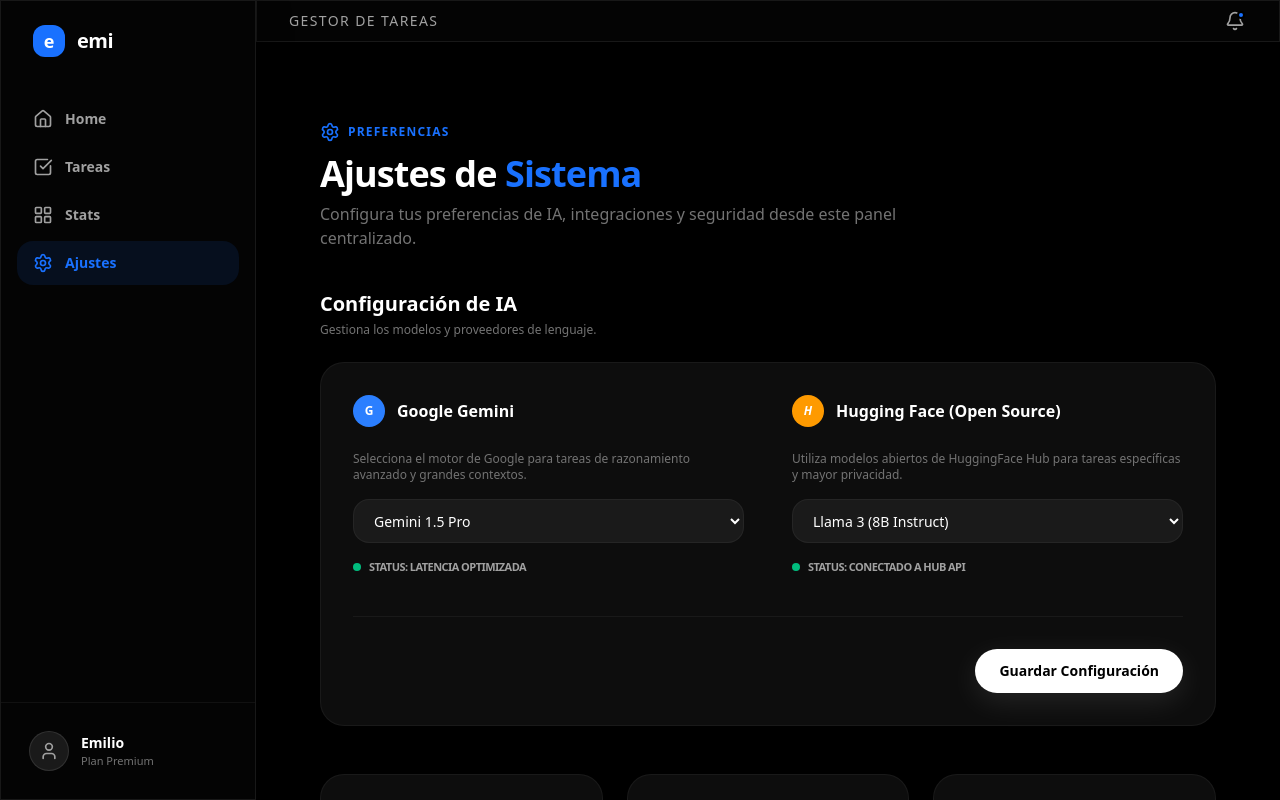
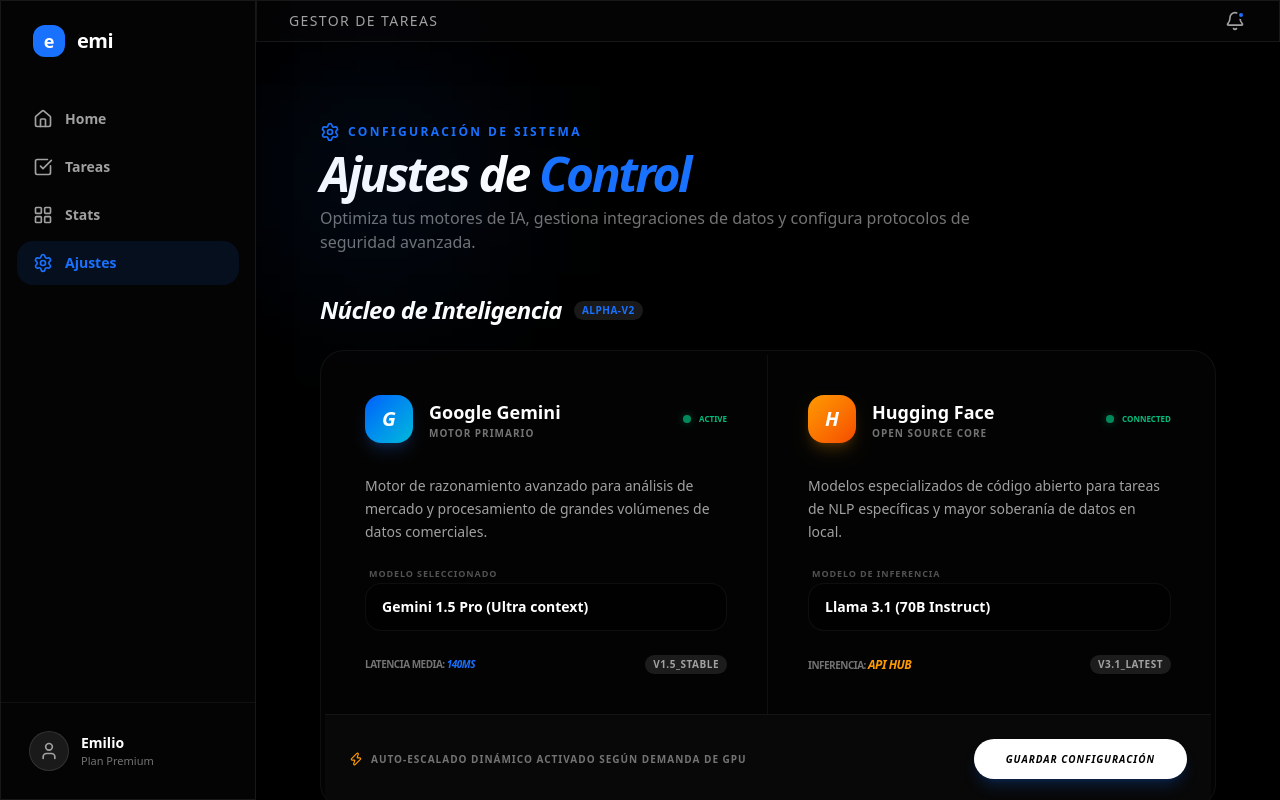
Before and after one commit to EmilioJimenezMartin/emi-gestor-de-tareas, a Next.js app in the folder apps/web/: page /ajustes in a window 1280 px wide. Built offline with nearby package versions, Linux system fonts and the light colour scheme.

Commit message:
Mejora de estilos en configuracion

```diff
--- a/apps/web/src/app/ajustes/page.tsx
+++ b/apps/web/src/app/ajustes/page.tsx
@@ -1,115 +1,219 @@
+"use client";
+
 import { Card } from "@/components/ui/card";
 import { Button } from "@/components/ui/button";
-import { BrainCircuit, Settings, Shield, Bell, Database } from "lucide-react";
+import {
+    BrainCircuit,
+    Settings,
+    Shield,
+    Bell,
+    Database,
+    Sparkles,
+    Zap,
+    Cpu,
+    Lock,
+    Globe,
+    BellRing
+} from "lucide-react";
+import { Badge } from "@/components/ui/badge";
 
 export default function AjustesPage() {
     return (
         <div className="mx-auto max-w-7xl px-4 sm:px-6 lg:px-8 py-8 sm:py-12 space-y-10 animate-in fade-in duration-700">
             {/* Header */}
-            <header className="flex flex-col gap-2">
+            <header className="flex flex-col gap-6 relative">
+                <div className="absolute -left-10 -top-10 w-48 h-48 bg-primary/10 blur-[80px] pointer-events-none" />
+                <div className="flex flex-col gap-2">
                     <div className="flex items-center gap-2 text-primary">
-                    <Settings size={16} className="sm:size-5" />
-                    <span className="text-[10px] sm:text-xs font-bold uppercase tracking-widest">Preferencias</span>
+                        <Settings size={18} className="sm:size-5" />
+                        <span className="text-[10px] sm:text-xs font-black uppercase tracking-[0.2em]">Configuración de Sistema</span>
                     </div>
-                <h1 className="text-3xl sm:text-4xl font-bold tracking-tight text-white mt-1">
-                    Ajustes de <span className="text-primary">Sistema</span>
+                    <h1 className="text-4xl sm:text-5xl font-black tracking-tighter text-white italic">
+                        Ajustes de <span className="text-primary italic">Control</span>
                     </h1>
-                <p className="text-sm sm:text-base text-neutral-500 max-w-2xl">
-                    Configura tus preferencias de IA, integraciones y seguridad desde este panel centralizado.
+                    <p className="text-sm sm:text-base text-neutral-500 max-w-2xl font-medium">
+                        Optimiza tus motores de IA, gestiona integraciones de datos y configura protocolos de seguridad avanzada.
                     </p>
+                </div>
             </header>
 
             <div className="space-y-12">
                 {/* IA Configuration Section */}
                 <section className="space-y-6">
                     <div className="flex items-center justify-between">
-                        <div>
-                            <h2 className="text-xl font-bold text-white">Configuración de IA</h2>
-                            <p className="text-xs text-neutral-500 mt-1">Gestiona los modelos y proveedores de lenguaje.</p>
+                        <div className="flex items-center gap-3">
+                            <h2 className="text-2xl font-bold text-white tracking-tight italic">Núcleo de Inteligencia</h2>
+                            <Badge variant="neutral" className="text-[8px] font-black uppercase bg-primary/10 text-primary border-primary/20">ALPHA-v2</Badge>
                         </div>
                     </div>
 
-                    <Card variant="outline" className="p-4 sm:p-8">
-                        <div className="grid grid-cols-1 lg:grid-cols-2 gap-8 lg:gap-12">
-                            <div className="space-y-6">
-                                <div className="flex items-center gap-3">
-                                    <div className="w-8 h-8 rounded-full bg-blue-500 flex items-center justify-center text-white font-bold text-xs">G</div>
-                                    <h3 className="font-bold">Google Gemini</h3>
+                    <Card variant="outline" className="relative overflow-hidden p-1 sm:p-1 border-white/5 bg-white/[0.01]">
+                        <div className="grid grid-cols-1 lg:grid-cols-2">
+                            {/* Gemini Provider */}
+                            <div className="p-8 sm:p-10 border-b lg:border-b-0 lg:border-r border-white/5 space-y-8 group relative transition-all duration-500 hover:bg-white/[0.01]">
+                                <div className="absolute -left-10 -top-10 w-32 h-32 bg-blue-600/5 blur-[50px] opacity-0 group-hover:opacity-100 transition-opacity" />
+                                <div className="flex items-center justify-between">
+                                    <div className="flex items-center gap-4">
+                                        <div className="w-12 h-12 rounded-2xl bg-gradient-to-br from-blue-600 to-cyan-500 flex items-center justify-center text-white shadow-lg shadow-blue-500/20">
+                                            <span className="font-black text-xl italic">G</span>
                                         </div>
+                                        <div>
+                                            <h3 className="font-black text-lg text-white">Google Gemini</h3>
+                                            <p className="text-[10px] text-neutral-500 font-black uppercase tracking-widest">Motor Primario</p>
+                                        </div>
+                                    </div>
+                                    <div className="flex items-center gap-2">
+                                        <div className="w-2 h-2 rounded-full bg-emerald-500 shadow-[0_0_8px_rgba(16,185,129,0.5)] animate-pulse" />
+                                        <span className="text-[8px] font-black text-emerald-500 uppercase">ACTIVE</span>
+                                    </div>
+                                </div>
+
                                 <div className="space-y-4">
-                                    <p className="text-xs text-neutral-500">Selecciona el motor de Google para tareas de razonamiento avanzado y grandes contextos.</p>
-                                    <select className="w-full h-11 bg-secondary border border-white/5 rounded-xl px-4 text-sm text-white outline-none focus:border-primary transition-colors">
-                                        <option>Gemini 1.5 Pro</option>
-                                        <option>Gemini 1.5 Flash</option>
-                                        <option>Gemini 1.0 Ultra</option>
+                                    <p className="text-sm text-neutral-400 leading-relaxed font-medium">Motor de razonamiento avanzado para análisis de mercado y procesamiento de grandes volúmenes de datos comerciales.</p>
+                                    <div className="space-y-2">
+                                        <label className="text-[9px] font-black text-neutral-600 uppercase tracking-widest ml-1">Modelo Seleccionado</label>
+                                        <select className="w-full h-12 bg-black/40 border border-white/5 rounded-2xl px-4 text-sm font-bold text-white outline-none focus:border-primary transition-all appearance-none cursor-pointer hover:border-white/10">
+                                            <option>Gemini 1.5 Pro (Ultra context)</option>
+                                            <option>Gemini 1.5 Flash (Speed optimized)</option>
+                                            <option>Gemini 1.0 Ultra (Legacy stable)</option>
                                         </select>
-                                    <div className="flex items-center gap-2">
-                                        <div className="w-2 h-2 rounded-full bg-emerald-500"></div>
-                                        <span className="text-[11px] font-bold text-neutral-400 uppercase tracking-tighter">Status: Latencia Optimizada</span>
+                                    </div>
+                                    <div className="pt-2 flex items-center justify-between">
+                                        <span className="text-[10px] font-black text-neutral-500 uppercase tracking-tighter">Latencia Media: <span className="text-primary italic">140ms</span></span>
+                                        <Badge variant="neutral" className="text-[7px] font-black uppercase">v1.5_STABLE</Badge>
                                     </div>
                                 </div>
                             </div>
 
-                            <div className="space-y-6">
-                                <div className="flex items-center gap-3">
-                                    <div className="w-8 h-8 rounded-full bg-amber-500 flex items-center justify-center text-white font-bold text-xs italic">H</div>
-                                    <h3 className="font-bold">Hugging Face (Open Source)</h3>
+                            {/* Hugging Face Provider */}
+                            <div className="p-8 sm:p-10 space-y-8 group relative transition-all duration-500 hover:bg-white/[0.01]">
+                                <div className="absolute -right-10 -top-10 w-32 h-32 bg-amber-600/5 blur-[50px] opacity-0 group-hover:opacity-100 transition-opacity" />
+                                <div className="flex items-center justify-between">
+                                    <div className="flex items-center gap-4">
+                                        <div className="w-12 h-12 rounded-2xl bg-gradient-to-br from-amber-500 to-orange-600 flex items-center justify-center text-white shadow-lg shadow-amber-500/20">
+                                            <span className="font-black text-xl italic">H</span>
                                         </div>
+                                        <div>
+                                            <h3 className="font-black text-lg text-white">Hugging Face</h3>
+                                            <p className="text-[10px] text-neutral-500 font-black uppercase tracking-widest">Open Source Core</p>
+                                        </div>
+                                    </div>
+                                    <div className="flex items-center gap-2">
+                                        <div className="w-2 h-2 rounded-full bg-emerald-500 shadow-[0_0_8px_rgba(16,185,129,0.5)] animate-pulse" />
+                                        <span className="text-[8px] font-black text-emerald-500 uppercase">CONNECTED</span>
+                                    </div>
+                                </div>
+
                                 <div className="space-y-4">
-                                    <p className="text-xs text-neutral-500">Utiliza modelos abiertos de HuggingFace Hub para tareas específicas y mayor privacidad.</p>
-                                    <select className="w-full h-11 bg-secondary border border-white/5 rounded-xl px-4 text-sm text-white outline-none focus:border-primary transition-colors">
-                                        <option>Llama 3 (8B Instruct)</option>
-                                        <option>Mistral v0.2</option>
-                                        <option>Phi-3 Mini</option>
-                                        <option>Gemma 7B</option>
+                                    <p className="text-sm text-neutral-400 leading-relaxed font-medium">Modelos especializados de código abierto para tareas de NLP específicas y mayor soberanía de datos en local.</p>
+                                    <div className="space-y-2">
+                                        <label className="text-[9px] font-black text-neutral-600 uppercase tracking-widest ml-1">Modelo de Inferencia</label>
+                                        <select className="w-full h-12 bg-black/40 border border-white/5 rounded-2xl px-4 text-sm font-bold text-white outline-none focus:border-primary transition-all appearance-none cursor-pointer hover:border-white/10">
+                                            <option>Llama 3.1 (70B Instruct)</option>
+                                            <option>Mistral NeMo (12B)</option>
+                                            <option>Phi-3.5 Mini (3.8B)</option>
+                                            <option>Gemma 2 (27B)</option>
                                         </select>
-                                    <div className="flex items-center gap-2">
-                                        <div className="w-2 h-2 rounded-full bg-emerald-500"></div>
-                                        <span className="text-[11px] font-bold text-neutral-400 uppercase tracking-tighter">Status: Conectado a Hub API</span>
+                                    </div>
+                                    <div className="pt-2 flex items-center justify-between">
+                                        <span className="text-[10px] font-black text-neutral-500 uppercase tracking-tighter">Inferencia: <span className="text-amber-500 italic text-xs uppercase">API Hub</span></span>
+                                        <Badge variant="neutral" className="text-[7px] font-black uppercase">v3.1_LATEST</Badge>
                                     </div>
                                 </div>
                             </div>
                         </div>
 
-                        <div className="mt-10 pt-8 border-t border-white/5 flex justify-end">
-                            <Button variant="primary">
+                        <div className="bg-white/[0.02] border-t border-white/5 p-6 flex flex-col sm:flex-row items-center justify-between gap-4">
+                            <div className="flex items-center gap-2 text-neutral-500">
+                                <Zap size={14} className="text-amber-500" />
+                                <p className="text-[10px] font-black uppercase tracking-widest">Auto-escalado dinámico activado según demanda de GPU</p>
+                            </div>
+                            <Button variant="primary" className="w-full sm:w-fit font-black uppercase tracking-widest text-[10px] h-10 px-8 shadow-lg shadow-primary/20 italic">
                                 Guardar Configuración
                             </Button>
                         </div>
                     </Card>
                 </section>
 
-                {/* Other Setting sections (Placeholders for premium feel) */}
+                {/* System Infrastructure Cards */}
                 <div className="grid grid-cols-1 sm:grid-cols-2 lg:grid-cols-3 gap-6">
-                    <Card variant="outline" className="p-6 flex flex-col gap-4 border-white/5">
-                        <div className="flex items-center gap-3">
-                            <Shield size={20} className="text-primary" />
-                            <h3 className="font-bold">Seguridad</h3>
+                    <Card variant="outline" className="relative group overflow-hidden p-6 border-white/5 bg-white/[0.02] hover:border-white/20 transition-all duration-500">
+                        <div className="absolute -right-6 -top-6 w-20 h-20 bg-primary/5 opacity-0 group-hover:opacity-100 blur-2xl transition-opacity duration-500" />
+                        <div className="flex flex-col gap-6">
+                            <div className="flex items-center justify-between">
+                                <div className="p-3 rounded-2xl bg-primary/10 text-primary border border-primary/20">
+                                    <Lock size={20} />
                                 </div>
-                        <p className="text-sm text-neutral-500">Gestiona tus API Keys y permisos de acceso al sistema.</p>
-                        <Button variant="secondary" className="w-fit">Administrar Keys</Button>
+                                <Badge variant="neutral" className="text-[7px] font-black uppercase">SEG-v4</Badge>
+                            </div>
+                            <div>
+                                <h3 className="font-black text-white italic">Protocolos de Seguridad</h3>
+                                <p className="text-xs text-neutral-500 mt-2 leading-relaxed">Administra tus API Keys, tokens de acceso y esquemas de cifrado de extremo a extremo.</p>
+                            </div>
+                            <Button variant="secondary" className="w-full text-[10px] font-black uppercase tracking-widest h-10 bg-white/5 border-white/5 hover:bg-white/10 transition-colors">
+                                Administrar Keys
+                            </Button>
+                        </div>
                     </Card>
 
-                    <Card variant="outline" className="p-6 flex flex-col gap-4 border-white/5">
-                        <div className="flex items-center gap-3">
-                            <Bell size={20} className="text-primary" />
-                            <h3 className="font-bold">Notificaciones</h3>
+                    <Card variant="outline" className="relative group overflow-hidden p-6 border-white/5 bg-white/[0.02] hover:border-white/20 transition-all duration-500">
+                        <div className="absolute -right-6 -top-6 w-20 h-20 bg-emerald-500/5 opacity-0 group-hover:opacity-100 blur-2xl transition-opacity duration-500" />
+                        <div className="flex flex-col gap-6">
+                            <div className="flex items-center justify-between">
+                                <div className="p-3 rounded-2xl bg-emerald-500/10 text-emerald-500 border border-emerald-500/20">
+                                    <BellRing size={20} />
                                 </div>
-                        <p className="text-sm text-neutral-500">Configura las alertas de Telegram y avisos de sistema.</p>
-                        <Button variant="secondary" className="w-fit">Configurar Alertas</Button>
+                                <Badge variant="neutral" className="text-[7px] font-black uppercase">RT-v2</Badge>
+                            </div>
+                            <div>
+                                <h3 className="font-black text-white italic">Motor de Notificaciones</h3>
+                                <p className="text-xs text-neutral-500 mt-2 leading-relaxed">Configura alertas de Telegram y webhooks de sistema para eventos críticos de tus motores.</p>
+                            </div>
+                            <Button variant="secondary" className="w-full text-[10px] font-black uppercase tracking-widest h-10 bg-white/5 border-white/5 hover:bg-white/10 transition-colors">
+                                Configurar Alertas
+                            </Button>
+                        </div>
                     </Card>
 
-                    <Card variant="outline" className="p-6 flex flex-col gap-4 border-white/5">
-                        <div className="flex items-center gap-3">
-                            <Database size={20} className="text-primary" />
-                            <h3 className="font-bold">Base de Datos</h3>
+                    <Card variant="outline" className="relative group overflow-hidden p-6 border-white/5 bg-white/[0.02] hover:border-white/20 transition-all duration-500">
+                        <div className="absolute -right-6 -top-6 w-20 h-20 bg-amber-500/5 opacity-0 group-hover:opacity-100 blur-2xl transition-opacity duration-500" />
+                        <div className="flex flex-col gap-6">
+                            <div className="flex items-center justify-between">
+                                <div className="p-3 rounded-2xl bg-amber-500/10 text-amber-500 border border-amber-500/20">
+                                    <Database size={20} />
                                 </div>
-                        <p className="text-sm text-neutral-500">Estado de la conexión con MongoDB y copias de seguridad.</p>
-                        <div className="flex items-center gap-2">
-                            <div className="w-2 h-2 rounded-full bg-emerald-500"></div>
-                            <span className="text-xs text-neutral-400 font-bold">CONNECTED</span>
+                                <div className="flex items-center gap-1.5">
+                                    <div className="w-1.5 h-1.5 rounded-full bg-emerald-500 shadow-[0_0_8px_rgba(16,185,129,0.5)]" />
+                                    <span className="text-[8px] font-black text-emerald-500 uppercase">ONLINE</span>
+                                </div>
+                            </div>
+                            <div>
+                                <h3 className="font-black text-white italic">Persistencia de Datos</h3>
+                                <p className="text-xs text-neutral-500 mt-2 leading-relaxed">Estado de conexión con el núcleo de MongoDB y gestión de copias de seguridad automáticas.</p>
+                            </div>
+                            <div className="flex items-center justify-between pt-2">
+                                <span className="text-[9px] font-black text-neutral-500 uppercase tracking-tighter italic">MongoDB Cluster v6.0</span>
+                                <Badge variant="neutral" className="text-[7px] font-black uppercase tracking-widest">Uptime 99.9%</Badge>
+                            </div>
                         </div>
                     </Card>
+                </div>
+
+                {/* Footer Status Bar */}
+                <div className="flex flex-col sm:flex-row items-center justify-between pt-10 gap-4 border-t border-white/5 overflow-hidden">
+                    <div className="flex items-center gap-6">
+                        <div className="flex flex-col gap-1">
+                            <span className="text-[8px] font-black text-neutral-600 uppercase tracking-widest">Version del Sistema</span>
+                            <span className="text-[10px] font-mono text-neutral-400 font-bold tracking-widest">v2.4.0-STABLE</span>
+                        </div>
+                        <div className="flex flex-col gap-1">
+                            <span className="text-[8px] font-black text-neutral-600 uppercase tracking-widest">Entorno</span>
+                            <Badge variant="neutral" className="text-[8px] font-black px-2 py-0">PRODUCCIÓN</Badge>
+                        </div>
+                    </div>
+                    <div className="text-[9px] font-black text-neutral-600 uppercase tracking-tighter italic">
+                        Gestor de Tareas © 2026 • High Alpha Dashboard Experience
+                    </div>
                 </div>
             </div>
         </div>
```
Lines whose indentation alone changed are shown as unchanged.
